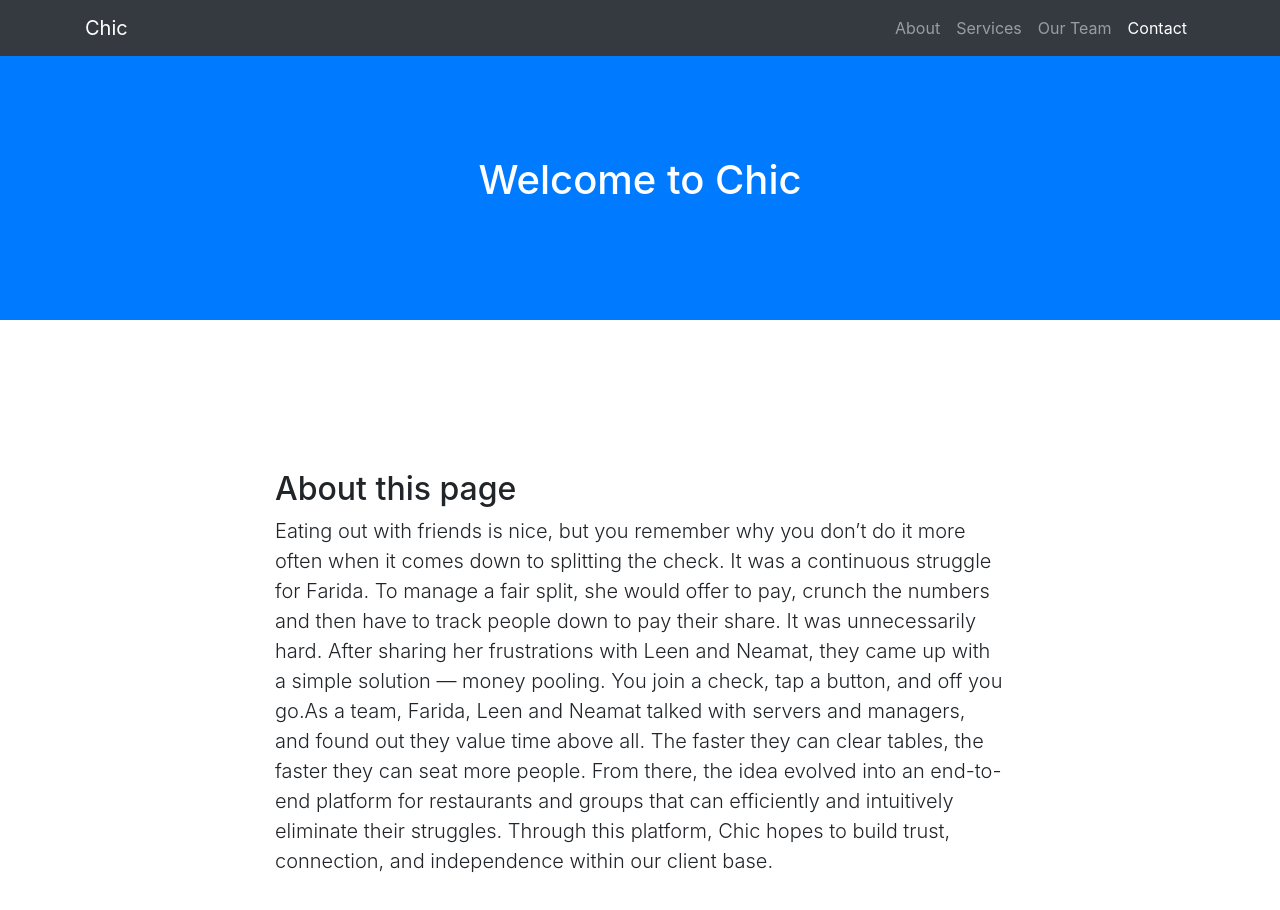
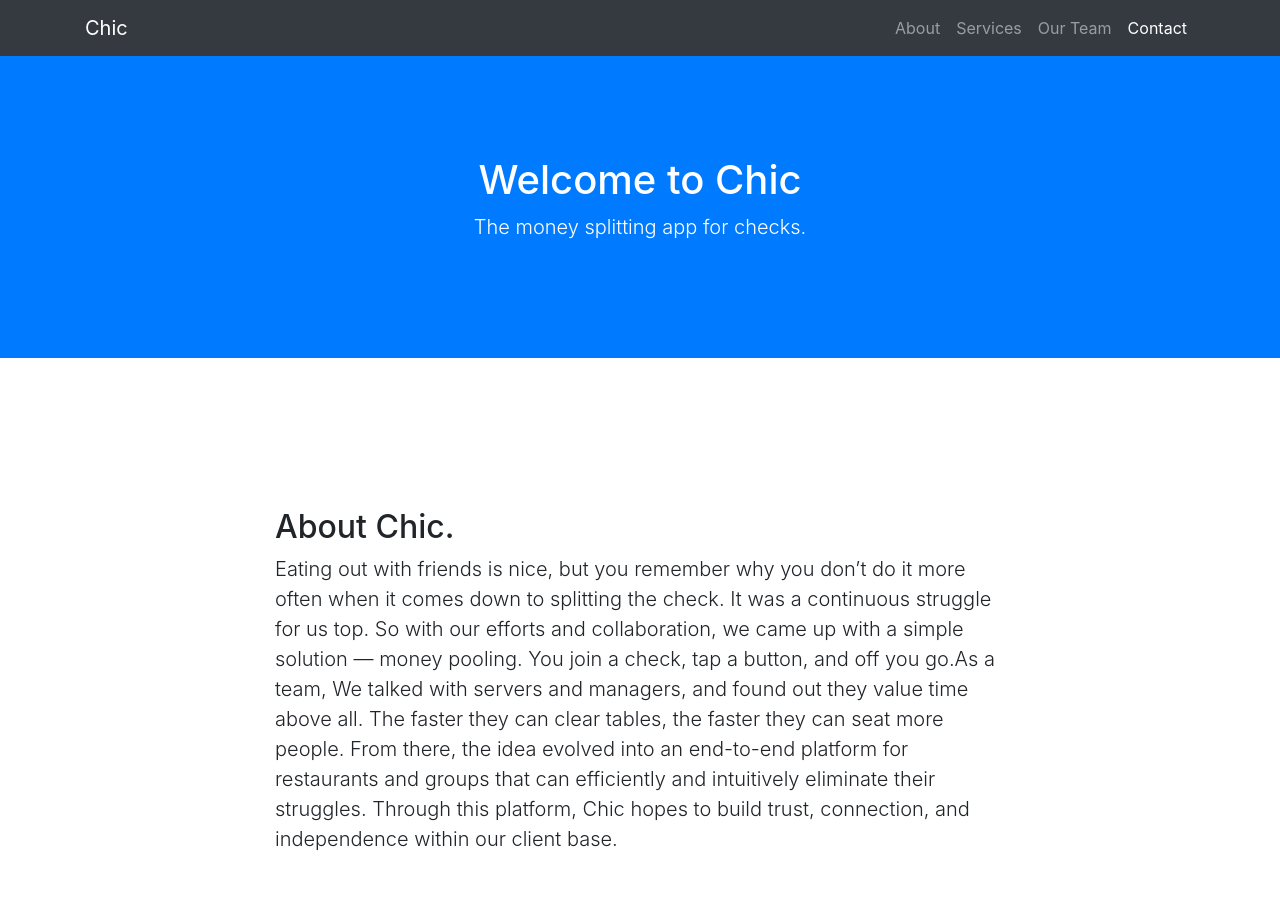
Before and after one commit to neamtsabry/Chic, a website with bundled scripts: page index.html in a window 1280 px wide. Shown: the top 910 px of the page. Built offline with nearby package versions, Linux system fonts and the light colour scheme.

Commit message:
Update index.html

```diff
--- a/index.html
+++ b/index.html
@@ -49,7 +49,7 @@
     <header class="bg-primary text-white">
       <div class="container text-center">
         <h1>Welcome to Chic</h1>
-        <p class="lead"The money splitting app for checks.</p>
+        <p class="lead">The money splitting app for checks.</p>
       </div>
     </header>
 
@@ -57,10 +57,8 @@
       <div class="container">
         <div class="row">
           <div class="col-lg-8 mx-auto">
-            <h2>About this page</h2>
-            <p class="lead">Eating out with friends is nice, but you remember why you don’t do it more often when it comes down to splitting the check. It was a continuous struggle for Farida. To manage a fair split, she would offer to pay, crunch the numbers and then have to track people down to pay their share. It was unnecessarily hard.
-
-After sharing her frustrations with Leen and Neamat, they came up with a simple solution — money pooling. You join a check, tap a button, and off you go.As a team, Farida, Leen and Neamat talked with servers and managers, and found out they value time above all. The faster they can clear tables, the faster they can seat more people. From there, the idea evolved into an end-to-end platform for restaurants and groups that can efficiently and intuitively eliminate their struggles. Through this platform, Chic hopes to build trust, connection, and independence within our client base.
+            <h2>About Chic.</h2>
+            <p class="lead">Eating out with friends is nice, but you remember why you don’t do it more often when it comes down to splitting the check. It was a continuous struggle for us top. So with our efforts and collaboration, we came up with a simple solution — money pooling. You join a check, tap a button, and off you go.As a team, We talked with servers and managers, and found out they value time above all. The faster they can clear tables, the faster they can seat more people. From there, the idea evolved into an end-to-end platform for restaurants and groups that can efficiently and intuitively eliminate their struggles. Through this platform, Chic hopes to build trust, connection, and independence within our client base.
 </p>
             <ul>
             </ul>
```
